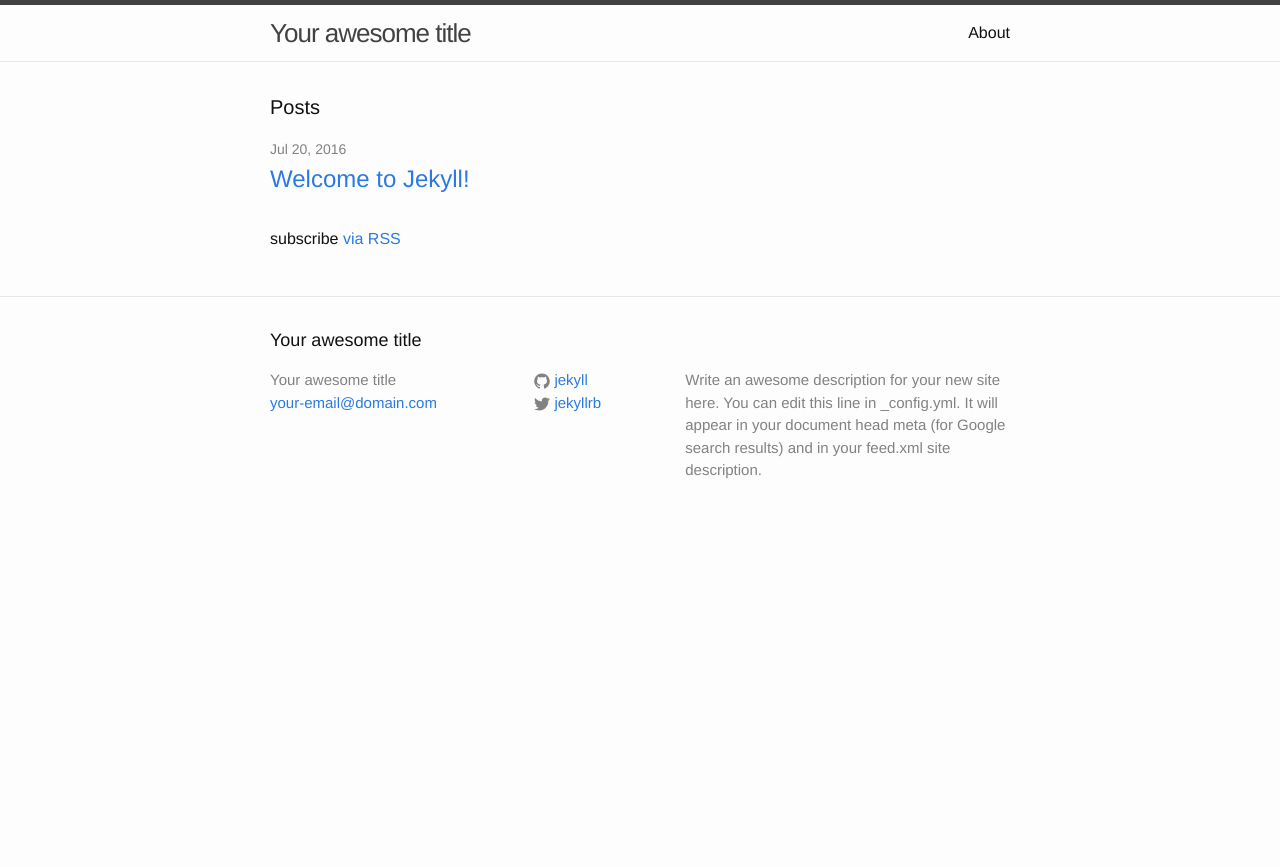
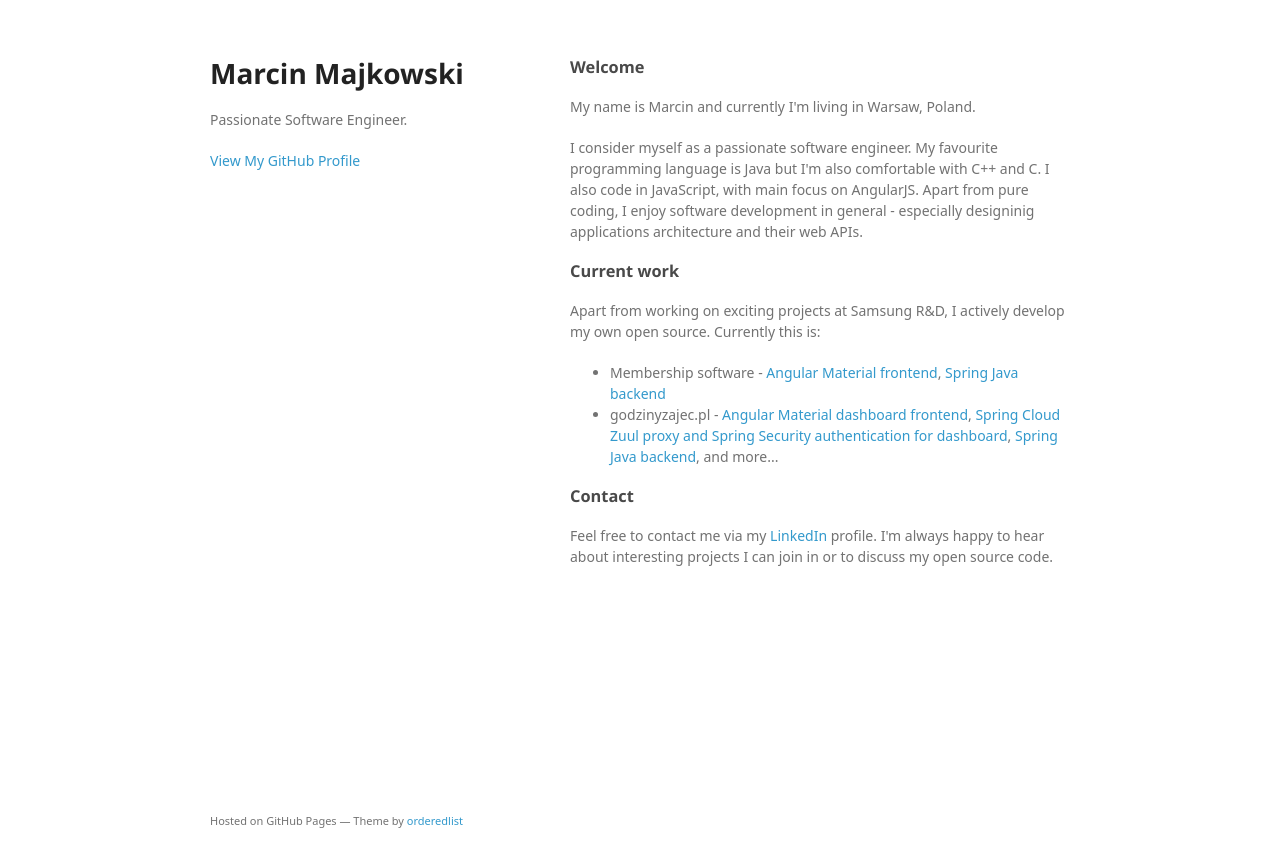
Before and after one commit to marcinmajkowski/marcinmajkowski.github.io, a Jekyll site: the page index.html, which Jekyll copies as it is, in a window 1280 px wide. Shown: the top 867 px of the page. Built offline with Jekyll 4.4.1, drawn with Linux system fonts in a browser that asks for light colours; some web fonts are replaced.

Commit message:
Replace master branch with page content via GitHub

```diff
--- a/index.html
+++ b/index.html
@@ -1,23 +1,56 @@
----
-layout: default
----
+<!doctype html>
+<html>
+  <head>
+    <meta charset="utf-8">
+    <meta http-equiv="X-UA-Compatible" content="chrome=1">
+    <title>Marcin Majkowski by marcinmajkowski</title>
 
-<div class="home">
+    <link rel="stylesheet" href="stylesheets/styles.css">
+    <link rel="stylesheet" href="stylesheets/github-light.css">
+    <meta name="viewport" content="width=device-width">
+    <!--[if lt IE 9]>
+    <script src="//html5shiv.googlecode.com/svn/trunk/html5.js"></script>
+    <![endif]-->
+  </head>
+  <body>
+    <div class="wrapper">
+      <header>
+        <h1>Marcin Majkowski</h1>
+        <p>Passionate Software Engineer.</p>
 
-  <h1 class="page-heading">Posts</h1>
 
-  <ul class="post-list">
-    {% for post in site.posts %}
-      <li>
-        <span class="post-meta">{{ post.date | date: "%b %-d, %Y" }}</span>
+        <p class="view"><a href="https://github.com/marcinmajkowski">View My GitHub Profile</a></p>
 
-        <h2>
-          <a class="post-link" href="{{ post.url | prepend: site.baseurl }}">{{ post.title }}</a>
-        </h2>
-      </li>
-    {% endfor %}
-  </ul>
+      </header>
+      <section>
+        <h3>
+<a id="welcome" class="anchor" href="#welcome" aria-hidden="true"><span aria-hidden="true" class="octicon octicon-link"></span></a>Welcome</h3>
 
-  <p class="rss-subscribe">subscribe <a href="{{ "/feed.xml" | prepend: site.baseurl }}">via RSS</a></p>
+<p>My name is Marcin and currently I'm living in Warsaw, Poland.</p>
 
-</div>
+<p>I consider myself as a passionate software engineer. My favourite programming language is Java but I'm also comfortable with C++ and C. I also code in JavaScript, with main focus on AngularJS. Apart from pure coding, I enjoy software development in general - especially designinig applications architecture and their web APIs.</p>
+
+<h3>
+<a id="current-work" class="anchor" href="#current-work" aria-hidden="true"><span aria-hidden="true" class="octicon octicon-link"></span></a>Current work</h3>
+
+<p>Apart from working on exciting projects at Samsung R&amp;D, I actively develop my own open source. Currently this is:</p>
+
+<ul>
+<li>Membership software - <a href="https://github.com/marcinmajkowski/membership-software-webapp">Angular Material frontend</a>, <a href="https://github.com/marcinmajkowski/membership-software">Spring Java backend</a>
+</li>
+<li>godzinyzajec.pl - <a href="https://github.com/marcinmajkowski/godzinyzajec-pl-dashboard-webapp">Angular Material dashboard frontend</a>, <a href="https://github.com/marcinmajkowski/godzinyzajec-pl-dashboard">Spring Cloud Zuul proxy and Spring Security authentication for dashboard</a>, <a href="https://github.com/marcinmajkowski/godzinyzajec-pl-api">Spring Java backend</a>, and more...</li>
+</ul>
+
+<h3>
+<a id="contact" class="anchor" href="#contact" aria-hidden="true"><span aria-hidden="true" class="octicon octicon-link"></span></a>Contact</h3>
+
+<p>Feel free to contact me via my <a href="https://www.linkedin.com/in/marcinmajkowski">LinkedIn</a> profile. I'm always happy to hear about interesting projects I can join in or to discuss my open source code.</p>
+      </section>
+      <footer>
+        <p><small>Hosted on GitHub Pages &mdash; Theme by <a href="https://github.com/orderedlist">orderedlist</a></small></p>
+      </footer>
+    </div>
+    <script src="javascripts/scale.fix.js"></script>
+
+  </body>
+</html>
--- /dev/null
+++ b/javascripts/scale.fix.js
@@ -0,0 +1,17 @@
+var metas = document.getElementsByTagName('meta');
+var i;
+if (navigator.userAgent.match(/iPhone/i)) {
+  for (i=0; i<metas.length; i++) {
+    if (metas[i].name == "viewport") {
+      metas[i].content = "width=device-width, minimum-scale=1.0, maximum-scale=1.0";
+    }
+  }
+  document.addEventListener("gesturestart", gestureStart, false);
+}
+function gestureStart() {
+  for (i=0; i<metas.length; i++) {
+    if (metas[i].name == "viewport") {
+      metas[i].content = "width=device-width, minimum-scale=0.25, maximum-scale=1.6";
+    }
+  }
+}
--- /dev/null
+++ b/params.json
@@ -0,0 +1,6 @@
+{
+  "name": "Marcin Majkowski",
+  "tagline": "Passionate Software Engineer.",
+  "body": "### Welcome\r\nMy name is Marcin and currently I'm living in Warsaw, Poland.\r\n\r\nI consider myself as a passionate software engineer. My favourite programming language is Java but I'm also comfortable with C++ and C. I also code in JavaScript, with main focus on AngularJS. Apart from pure coding, I enjoy software development in general - especially designinig applications architecture and their web APIs.\r\n\r\n### Current work\r\nApart from working on exciting projects at Samsung R&D, I actively develop my own open source. Currently this is:\r\n* Membership software - [Angular Material frontend](https://github.com/marcinmajkowski/membership-software-webapp), [Spring Java backend](https://github.com/marcinmajkowski/membership-software)\r\n* godzinyzajec.pl - [Angular Material dashboard frontend](https://github.com/marcinmajkowski/godzinyzajec-pl-dashboard-webapp), [Spring Cloud Zuul proxy and Spring Security authentication for dashboard](https://github.com/marcinmajkowski/godzinyzajec-pl-dashboard), [Spring Java backend](https://github.com/marcinmajkowski/godzinyzajec-pl-api), and more...\r\n\r\n### Contact\r\nFeel free to contact me via my [LinkedIn](https://www.linkedin.com/in/marcinmajkowski) profile. I'm always happy to hear about interesting projects I can join in or to discuss my open source code.",
+  "note": "Don't delete this file! It's used internally to help with page regeneration."
+}
--- /dev/null
+++ b/stylesheets/github-light.css
@@ -0,0 +1,123 @@
+/*
+The MIT License (MIT)
+
+Copyright (c) 2016 GitHub, Inc.
+
+Permission is hereby granted, free of charge, to any person obtaining a copy
+of this software and associated documentation files (the "Software"), to deal
+in the Software without restriction, including without limitation the rights
+to use, copy, modify, merge, publish, distribute, sublicense, and/or sell
+copies of the Software, and to permit persons to whom the Software is
+furnished to do so, subject to the following conditions:
+
+The above copyright notice and this permission notice shall be included in all
+copies or substantial portions of the Software.
+
+THE SOFTWARE IS PROVIDED "AS IS", WITHOUT WARRANTY OF ANY KIND, EXPRESS OR
+IMPLIED, INCLUDING BUT NOT LIMITED TO THE WARRANTIES OF MERCHANTABILITY,
+FITNESS FOR A PARTICULAR PURPOSE AND NONINFRINGEMENT. IN NO EVENT SHALL THE
+AUTHORS OR COPYRIGHT HOLDERS BE LIABLE FOR ANY CLAIM, DAMAGES OR OTHER
+LIABILITY, WHETHER IN AN ACTION OF CONTRACT, TORT OR OTHERWISE, ARISING FROM,
+OUT OF OR IN CONNECTION WITH THE SOFTWARE OR THE USE OR OTHER DEALINGS IN THE
+SOFTWARE.
+
+*/
+
+.pl-c /* comment */ {
+  color: #969896;
+}
+
+.pl-c1 /* constant, variable.other.constant, support, meta.property-name, support.constant, support.variable, meta.module-reference, markup.raw, meta.diff.header */,
+.pl-s .pl-v /* string variable */ {
+  color: #0086b3;
+}
+
+.pl-e /* entity */,
+.pl-en /* entity.name */ {
+  color: #795da3;
+}
+
+.pl-smi /* variable.parameter.function, storage.modifier.package, storage.modifier.import, storage.type.java, variable.other */,
+.pl-s .pl-s1 /* string source */ {
+  color: #333;
+}
+
+.pl-ent /* entity.name.tag */ {
+  color: #63a35c;
+}
+
+.pl-k /* keyword, storage, storage.type */ {
+  color: #a71d5d;
+}
+
+.pl-s /* string */,
+.pl-pds /* punctuation.definition.string, string.regexp.character-class */,
+.pl-s .pl-pse .pl-s1 /* string punctuation.section.embedded source */,
+.pl-sr /* string.regexp */,
+.pl-sr .pl-cce /* string.regexp constant.character.escape */,
+.pl-sr .pl-sre /* string.regexp source.ruby.embedded */,
+.pl-sr .pl-sra /* string.regexp string.regexp.arbitrary-repitition */ {
+  color: #183691;
+}
+
+.pl-v /* variable */ {
+  color: #ed6a43;
+}
+
+.pl-id /* invalid.deprecated */ {
+  color: #b52a1d;
+}
+
+.pl-ii /* invalid.illegal */ {
+  color: #f8f8f8;
+  background-color: #b52a1d;
+}
+
+.pl-sr .pl-cce /* string.regexp constant.character.escape */ {
+  font-weight: bold;
+  color: #63a35c;
+}
+
+.pl-ml /* markup.list */ {
+  color: #693a17;
+}
+
+.pl-mh /* markup.heading */,
+.pl-mh .pl-en /* markup.heading entity.name */,
+.pl-ms /* meta.separator */ {
+  font-weight: bold;
+  color: #1d3e81;
+}
+
+.pl-mq /* markup.quote */ {
+  color: #008080;
+}
+
+.pl-mi /* markup.italic */ {
+  font-style: italic;
+  color: #333;
+}
+
+.pl-mb /* markup.bold */ {
+  font-weight: bold;
+  color: #333;
+}
+
+.pl-md /* markup.deleted, meta.diff.header.from-file */ {
+  color: #bd2c00;
+  background-color: #ffecec;
+}
+
+.pl-mi1 /* markup.inserted, meta.diff.header.to-file */ {
+  color: #55a532;
+  background-color: #eaffea;
+}
+
+.pl-mdr /* meta.diff.range */ {
+  font-weight: bold;
+  color: #795da3;
+}
+
+.pl-mo /* meta.output */ {
+  color: #1d3e81;
+}
--- /dev/null
+++ b/stylesheets/styles.css
@@ -0,0 +1,324 @@
+@font-face {
+  font-family: 'Noto Sans';
+  font-weight: 400;
+  font-style: normal;
+  src: url('../fonts/Noto-Sans-regular/Noto-Sans-regular.eot');
+  src: url('../fonts/Noto-Sans-regular/Noto-Sans-regular.eot?#iefix') format('embedded-opentype'),
+       local('Noto Sans'),
+       local('Noto-Sans-regular'),
+       url('../fonts/Noto-Sans-regular/Noto-Sans-regular.woff2') format('woff2'),
+       url('../fonts/Noto-Sans-regular/Noto-Sans-regular.woff') format('woff'),
+       url('../fonts/Noto-Sans-regular/Noto-Sans-regular.ttf') format('truetype'),
+       url('../fonts/Noto-Sans-regular/Noto-Sans-regular.svg#NotoSans') format('svg');
+}
+
+@font-face {
+  font-family: 'Noto Sans';
+  font-weight: 700;
+  font-style: normal;
+  src: url('../fonts/Noto-Sans-700/Noto-Sans-700.eot');
+  src: url('../fonts/Noto-Sans-700/Noto-Sans-700.eot?#iefix') format('embedded-opentype'),
+       local('Noto Sans Bold'),
+       local('Noto-Sans-700'),
+       url('../fonts/Noto-Sans-700/Noto-Sans-700.woff2') format('woff2'),
+       url('../fonts/Noto-Sans-700/Noto-Sans-700.woff') format('woff'),
+       url('../fonts/Noto-Sans-700/Noto-Sans-700.ttf') format('truetype'),
+       url('../fonts/Noto-Sans-700/Noto-Sans-700.svg#NotoSans') format('svg');
+}
+
+@font-face {
+  font-family: 'Noto Sans';
+  font-weight: 400;
+  font-style: italic;
+  src: url('../fonts/Noto-Sans-italic/Noto-Sans-italic.eot');
+  src: url('../fonts/Noto-Sans-italic/Noto-Sans-italic.eot?#iefix') format('embedded-opentype'),
+       local('Noto Sans Italic'),
+       local('Noto-Sans-italic'),
+       url('../fonts/Noto-Sans-italic/Noto-Sans-italic.woff2') format('woff2'),
+       url('../fonts/Noto-Sans-italic/Noto-Sans-italic.woff') format('woff'),
+       url('../fonts/Noto-Sans-italic/Noto-Sans-italic.ttf') format('truetype'),
+       url('../fonts/Noto-Sans-italic/Noto-Sans-italic.svg#NotoSans') format('svg');
+}
+
+@font-face {
+  font-family: 'Noto Sans';
+  font-weight: 700;
+  font-style: italic;
+  src: url('../fonts/Noto-Sans-700italic/Noto-Sans-700italic.eot');
+  src: url('../fonts/Noto-Sans-700italic/Noto-Sans-700italic.eot?#iefix') format('embedded-opentype'),
+       local('Noto Sans Bold Italic'),
+       local('Noto-Sans-700italic'),
+       url('../fonts/Noto-Sans-700italic/Noto-Sans-700italic.woff2') format('woff2'),
+       url('../fonts/Noto-Sans-700italic/Noto-Sans-700italic.woff') format('woff'),
+       url('../fonts/Noto-Sans-700italic/Noto-Sans-700italic.ttf') format('truetype'),
+       url('../fonts/Noto-Sans-700italic/Noto-Sans-700italic.svg#NotoSans') format('svg');
+}
+
+body {
+  background-color: #fff;
+  padding:50px;
+  font: 14px/1.5 "Noto Sans", "Helvetica Neue", Helvetica, Arial, sans-serif;
+  color:#727272;
+  font-weight:400;
+}
+
+h1, h2, h3, h4, h5, h6 {
+  color:#222;
+  margin:0 0 20px;
+}
+
+p, ul, ol, table, pre, dl {
+  margin:0 0 20px;
+}
+
+h1, h2, h3 {
+  line-height:1.1;
+}
+
+h1 {
+  font-size:28px;
+}
+
+h2 {
+  color:#393939;
+}
+
+h3, h4, h5, h6 {
+  color:#494949;
+}
+
+a {
+  color:#39c;
+  text-decoration:none;
+}
+
+a:hover {
+  color:#069;
+}
+
+a small {
+  font-size:11px;
+  color:#777;
+  margin-top:-0.3em;
+  display:block;
+}
+
+a:hover small {
+  color:#777;
+}
+
+.wrapper {
+  width:860px;
+  margin:0 auto;
+}
+
+blockquote {
+  border-left:1px solid #e5e5e5;
+  margin:0;
+  padding:0 0 0 20px;
+  font-style:italic;
+}
+
+code, pre {
+  font-family:Monaco, Bitstream Vera Sans Mono, Lucida Console, Terminal, Consolas, Liberation Mono, DejaVu Sans Mono, Courier New, monospace;
+  color:#333;
+  font-size:12px;
+}
+
+pre {
+  padding:8px 15px;
+  background: #f8f8f8;
+  border-radius:5px;
+  border:1px solid #e5e5e5;
+  overflow-x: auto;
+}
+
+table {
+  width:100%;
+  border-collapse:collapse;
+}
+
+th, td {
+  text-align:left;
+  padding:5px 10px;
+  border-bottom:1px solid #e5e5e5;
+}
+
+dt {
+  color:#444;
+  font-weight:700;
+}
+
+th {
+  color:#444;
+}
+
+img {
+  max-width:100%;
+}
+
+header {
+  width:270px;
+  float:left;
+  position:fixed;
+  -webkit-font-smoothing:subpixel-antialiased;
+}
+
+header ul {
+  list-style:none;
+  height:40px;
+  padding:0;
+  background: #f4f4f4;
+  border-radius:5px;
+  border:1px solid #e0e0e0;
+  width:270px;
+}
+
+header li {
+  width:89px;
+  float:left;
+  border-right:1px solid #e0e0e0;
+  height:40px;
+}
+
+header li:first-child a {
+  border-radius:5px 0 0 5px;
+}
+
+header li:last-child a {
+  border-radius:0 5px 5px 0;
+}
+
+header ul a {
+  line-height:1;
+  font-size:11px;
+  color:#999;
+  display:block;
+  text-align:center;
+  padding-top:6px;
+  height:34px;
+}
+
+header ul a:hover {
+  color:#999;
+}
+
+header ul a:active {
+  background-color:#f0f0f0;
+}
+
+strong {
+  color:#222;
+  font-weight:700;
+}
+
+header ul li + li + li {
+  border-right:none;
+  width:89px;
+}
+
+header ul a strong {
+  font-size:14px;
+  display:block;
+  color:#222;
+}
+
+section {
+  width:500px;
+  float:right;
+  padding-bottom:50px;
+}
+
+small {
+  font-size:11px;
+}
+
+hr {
+  border:0;
+  background:#e5e5e5;
+  height:1px;
+  margin:0 0 20px;
+}
+
+footer {
+  width:270px;
+  float:left;
+  position:fixed;
+  bottom:50px;
+  -webkit-font-smoothing:subpixel-antialiased;
+}
+
+@media print, screen and (max-width: 960px) {
+
+  div.wrapper {
+    width:auto;
+    margin:0;
+  }
+
+  header, section, footer {
+    float:none;
+    position:static;
+    width:auto;
+  }
+
+  header {
+    padding-right:320px;
+  }
+
+  section {
+    border:1px solid #e5e5e5;
+    border-width:1px 0;
+    padding:20px 0;
+    margin:0 0 20px;
+  }
+
+  header a small {
+    display:inline;
+  }
+
+  header ul {
+    position:absolute;
+    right:50px;
+    top:52px;
+  }
+}
+
+@media print, screen and (max-width: 720px) {
+  body {
+    word-wrap:break-word;
+  }
+
+  header {
+    padding:0;
+  }
+
+  header ul, header p.view {
+    position:static;
+  }
+
+  pre, code {
+    word-wrap:normal;
+  }
+}
+
+@media print, screen and (max-width: 480px) {
+  body {
+    padding:15px;
+  }
+
+  header ul {
+    width:99%;
+  }
+
+  header li, header ul li + li + li {
+    width:33%;
+  }
+}
+
+@media print {
+  body {
+    padding:0.4in;
+    font-size:12pt;
+    color:#444;
+  }
+}
```
